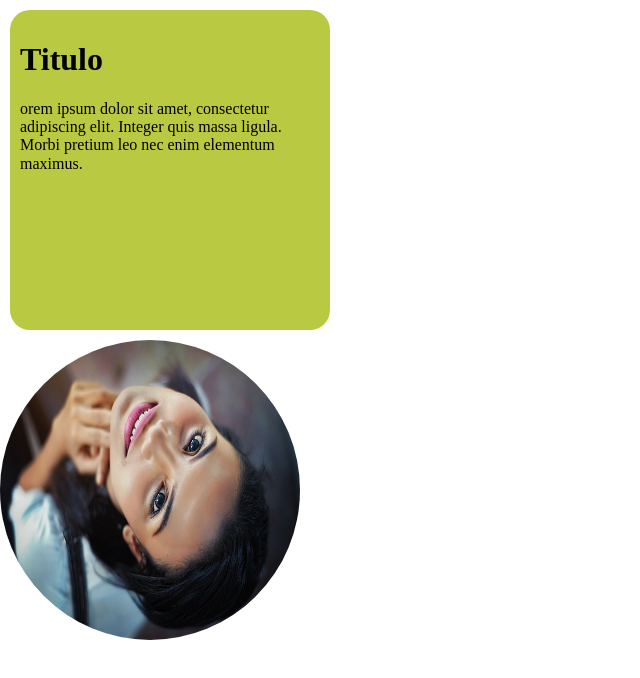
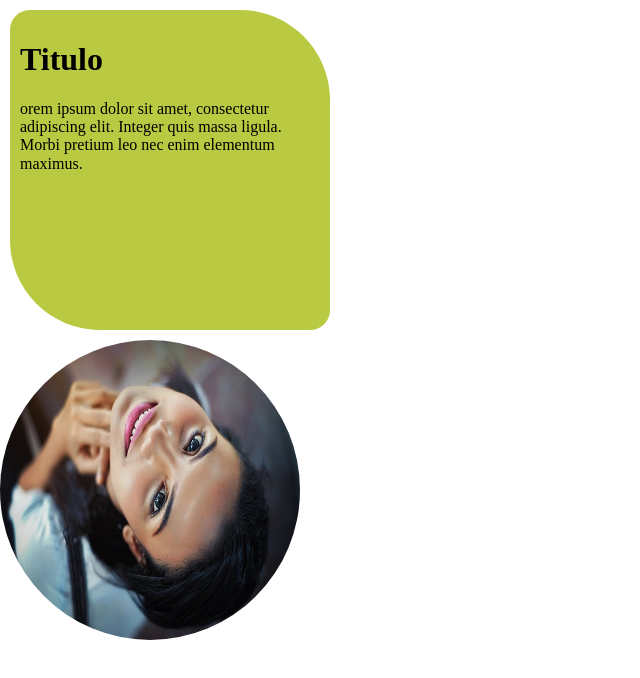
Before and after one commit to marcosnsf/Recursos_Especias, a plain HTML site: page border_radius_the_border_size/index.html in a window 1280 px wide. Shown: the whole page, without its empty margins (0-640 px from the left). Drawn offline with Linux system fonts and the light colour scheme.

Commit message:
adicionado prefixos de navegadores antigos

```diff
--- a/border_radius_the_border_size/css/estilo.css
+++ b/border_radius_the_border_size/css/estilo.css
@@ -3,7 +3,9 @@
     height: 300px;
     background-color: #b9c941;
     padding: 10px;
-    border-radius: 20px;
+    -webkit-border-radius: 20px 90px;
+    -moz-border-radius: 20px 90px;
+    border-radius: 20px 90px;
     margin: 10px;
 }
 .arredondamento{
```
